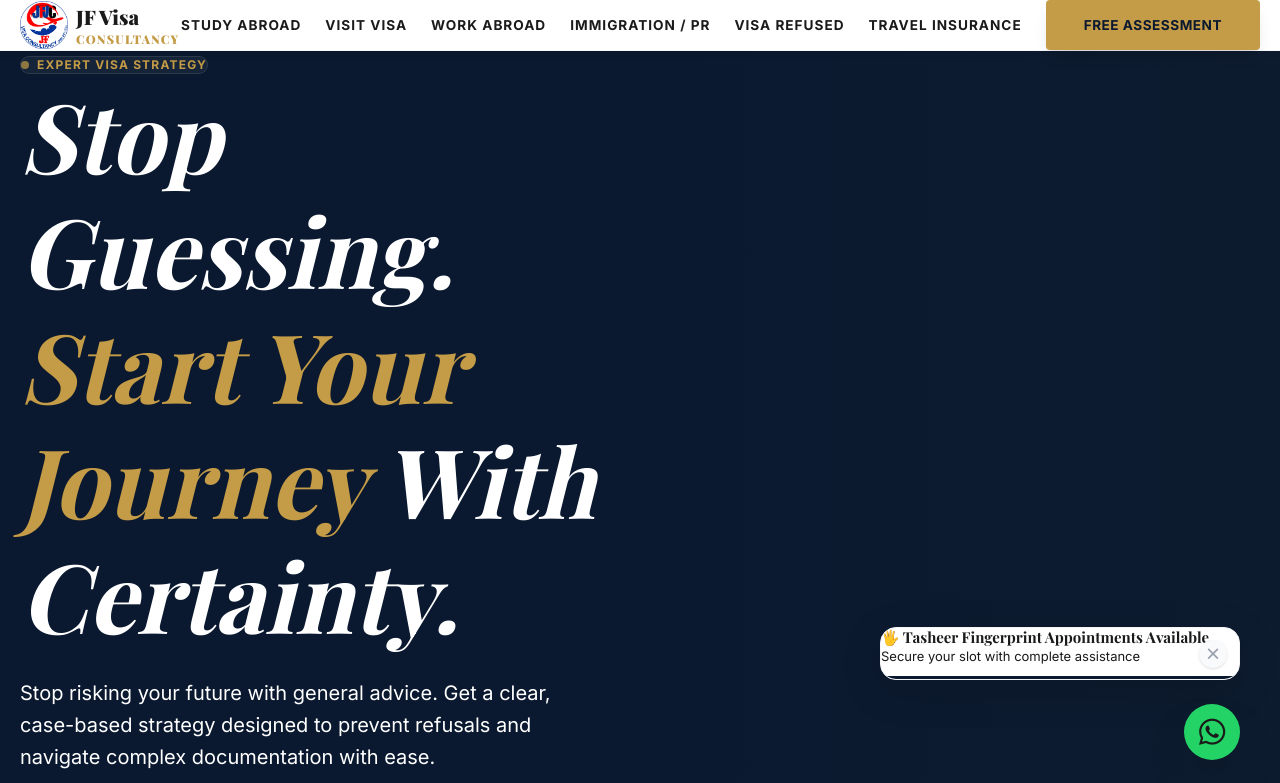
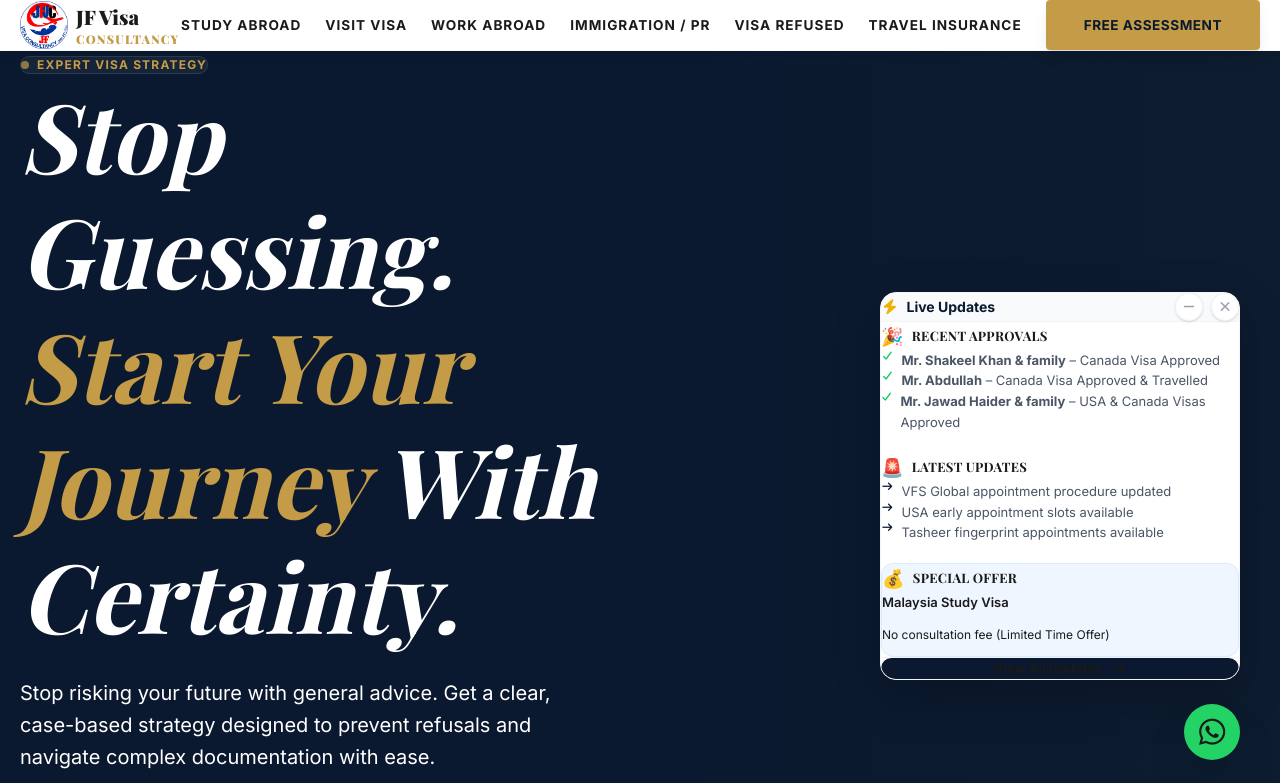
Before and after one commit to jfvisaconsultancy/antigravity-site, a Next.js app in the folder jf-visa-web/: page / in a window 1280 px wide. Shown: the top 783 px of the page. Built offline with nearby package versions, Linux system fonts and the light colour scheme; a web font is replaced by a local one.

Commit message:
refactor: convert SmartNotification into multi-section panel

```diff
--- a/jf-visa-web/components/SmartNotification.tsx
+++ b/jf-visa-web/components/SmartNotification.tsx
@@ -1,33 +1,11 @@
 'use client';
 
 import { useState, useEffect } from 'react';
-import { CONFIG } from '@/lib/config';
-
-type NotificationMessage = {
-    id: number;
-    title: string;
-    description: string;
-    icon: string;
-    link: string;
-};
-
-const MESSAGES: NotificationMessage[] = [
-    { id: 1, title: '🎉 Congratulations to Mr. Shakeel Khan & family', description: 'Canada Visa Approved — This Week', icon: '🎉', link: '/contact' },
-    { id: 2, title: '✈️ Mr. Abdullah successfully received Canada visa', description: 'and has already travelled this week', icon: '✈️', link: '/contact' },
-    { id: 3, title: '🎉 Congratulations to Mr. Asfand', description: 'Canada Visa Approved', icon: '🎉', link: '/contact' },
-    { id: 4, title: '🎉 Congratulations to Mr. Jawad Haider & family', description: 'USA & Canada Visas Approved', icon: '🎉', link: '/contact' },
-    { id: 5, title: '🚨 Update', description: 'VFS Global appointment procedure has been updated. Apply with correct process to avoid delays', icon: '🚨', link: '/contact' },
-    { id: 6, title: '🇺🇸 USA Visa Update', description: 'Early appointment slots now available. Limited availability — apply quickly', icon: '🇺🇸', link: '/contact' },
-    { id: 7, title: '📢 NAVTTC Test Appointments Available', description: 'Book your test slot with proper guidance', icon: '📢', link: '/contact' },
-    { id: 8, title: '🖐️ Tasheer Fingerprint Appointments Available', description: 'Secure your slot with complete assistance', icon: '🖐️', link: '/contact' },
-    { id: 9, title: '📄 Soft Skills Certificate Services Available', description: 'Required for selected visa categories', icon: '📄', link: '/contact' },
-    { id: 10, title: '🎓 Malaysia Study Visa', description: 'Apply without consultation fee (Limited Time Offer)', icon: '🎓', link: '/contact' },
-];
+import Link from 'next/link';
 
 export default function SmartNotification() {
     const [isVisible, setIsVisible] = useState(false);
-    const [message, setMessage] = useState<NotificationMessage | null>(null);
-    const [isHovered, setIsHovered] = useState(false);
+    const [isMinimized, setIsMinimized] = useState(false);
     const [shouldRender, setShouldRender] = useState(false);
 
     useEffect(() => {
@@ -35,9 +13,6 @@
         const hasShown = sessionStorage.getItem('jf_notification_shown');
         if (hasShown) return;
 
-        // Select random message
-        const randomMsg = MESSAGES[Math.floor(Math.random() * MESSAGES.length)];
-        setMessage(randomMsg);
         setShouldRender(true);
 
         // Show after 4 seconds delay
@@ -49,55 +24,125 @@
         return () => clearTimeout(showTimer);
     }, []);
 
-    useEffect(() => {
-        if (!isVisible || isHovered) return;
+    if (!shouldRender) return null;
 
-        // Auto-hide after 9 seconds of being visible
-        const hideTimer = setTimeout(() => {
-            setIsVisible(false);
-        }, 9000);
-
-        return () => clearTimeout(hideTimer);
-    }, [isVisible, isHovered]);
-
-    if (!shouldRender || !message) return null;
+    if (isMinimized) {
+        return (
+            <div
+                className={`fixed z-[1000] transition-transform duration-500 ease-in-out ${isVisible ? 'translate-x-0' : 'translate-x-[150%]'}
+                bottom-[140px] right-4 lg:bottom-[120px] lg:right-10`}
+            >
+                <button
+                    onClick={() => setIsMinimized(false)}
+                    className="bg-white rounded-full shadow-[0_5px_20px_rgba(0,0,0,0.15)] border border-gray-100 w-12 h-12 hover:shadow-[0_8px_25px_rgba(0,0,0,0.2)] transition-all flex items-center justify-center text-[var(--color-primary)]"
+                    aria-label="Expand notification"
+                >
+                    <i className="fa-solid fa-bell text-xl animate-pulse"></i>
+                    <span className="absolute top-0 right-0 w-3.5 h-3.5 bg-red-500 rounded-full border-2 border-white"></span>
+                </button>
+            </div>
+        );
+    }
 
     return (
         <div
             className={`fixed z-[1000] transition-transform duration-700 ease-in-out ${isVisible ? 'translate-x-0' : 'translate-x-[150%]'}
             bottom-[140px] right-4 w-[90vw] max-w-[360px]
             lg:bottom-[120px] lg:right-10`}
-            onMouseEnter={() => setIsHovered(true)}
-            onMouseLeave={() => setIsHovered(false)}
         >
-            <div className="bg-white rounded-2xl shadow-[0_10px_40px_rgba(0,0,0,0.15)] border border-gray-100 p-4 pl-5 relative overflow-hidden group hover:shadow-[0_15px_50px_rgba(0,0,0,0.2)] transition-shadow">
-                <a
-                    href={`https://wa.me/${CONFIG.whatsapp}`}
-                    target="_blank"
-                    rel="noopener noreferrer"
-                    className="flex gap-4 items-start"
-                >
-                    <div className="pr-6">
-                        <h4 className="font-bold text-gray-900 text-[15px] leading-tight mb-1.5">{message.title}</h4>
-                        <p className="text-gray-600 text-[13px] leading-snug">{message.description}</p>
+            <div className="bg-white rounded-2xl shadow-[0_15px_50px_rgba(0,0,0,0.2)] border border-gray-100 overflow-hidden flex flex-col max-h-[60vh] sm:max-h-[70vh]">
+
+                {/* Header */}
+                <div className="bg-gray-50 border-b border-gray-100 p-3 flex justify-between items-center sticky top-0 z-10">
+                    <div className="flex items-center gap-2 text-[var(--color-primary)] font-bold text-sm">
+                        <i className="fa-solid fa-bolt text-yellow-500"></i>
+                        <span>Live Updates</span>
                     </div>
-                </a>
+                    <div className="flex gap-2">
+                        <button
+                            onClick={() => setIsMinimized(true)}
+                            className="text-gray-400 hover:text-gray-800 bg-white hover:bg-gray-100 rounded-full w-7 h-7 flex items-center justify-center transition-colors shadow-sm border border-gray-100"
+                            aria-label="Minimize notification"
+                        >
+                            <i className="fa-solid fa-minus text-xs"></i>
+                        </button>
+                        <button
+                            onClick={() => setIsVisible(false)}
+                            className="text-gray-400 hover:text-gray-800 bg-white hover:bg-gray-100 rounded-full w-7 h-7 flex items-center justify-center transition-colors shadow-sm border border-gray-100"
+                            aria-label="Close notification"
+                        >
+                            <i className="fa-solid fa-xmark text-xs"></i>
+                        </button>
+                    </div>
+                </div>
 
-                {/* Close Button */}
-                <button
-                    onClick={(e) => {
-                        e.preventDefault();
-                        e.stopPropagation();
-                        setIsVisible(false);
-                    }}
-                    className="absolute top-3 right-3 text-gray-400 hover:text-gray-800 bg-gray-50 hover:bg-gray-200 rounded-full w-7 h-7 flex items-center justify-center transition-colors shadow-sm"
-                    aria-label="Close notification"
-                >
-                    <i className="fa-solid fa-xmark text-sm"></i>
-                </button>
+                {/* Content - Scrollable */}
+                <div className="p-4 overflow-y-auto custom-scrollbar flex flex-col gap-5" style={{ scrollbarWidth: 'thin' }}>
 
-                {/* Subtle Progress Bar for Auto-hide (Desktop only) */}
-                <div className={`absolute bottom-0 left-0 h-[3px] bg-primary transition-all duration-[9000ms] ease-linear hidden lg:block ${isVisible && !isHovered ? 'w-full' : 'w-0 duration-0'}`} style={{ backgroundColor: 'var(--color-primary)' }}></div>
+                    {/* SECTION 1 - RECENT APPROVALS */}
+                    <div>
+                        <h4 className="font-bold text-gray-900 text-[13px] mb-2 flex items-center gap-2 uppercase tracking-wide">
+                            <span className="text-lg">🎉</span> Recent Approvals
+                        </h4>
+                        <ul className="space-y-2 text-[13px] text-gray-600 pl-1">
+                            <li className="flex gap-2 items-start">
+                                <i className="fa-solid fa-check text-green-500 mt-1 text-[10px]"></i>
+                                <span><strong>Mr. Shakeel Khan & family</strong> – Canada Visa Approved</span>
+                            </li>
+                            <li className="flex gap-2 items-start">
+                                <i className="fa-solid fa-check text-green-500 mt-1 text-[10px]"></i>
+                                <span><strong>Mr. Abdullah</strong> – Canada Visa Approved & Travelled</span>
+                            </li>
+                            <li className="flex gap-2 items-start">
+                                <i className="fa-solid fa-check text-green-500 mt-1 text-[10px]"></i>
+                                <span><strong>Mr. Jawad Haider & family</strong> – USA & Canada Visas Approved</span>
+                            </li>
+                        </ul>
+                    </div>
+
+                    {/* SECTION 2 - LATEST UPDATES */}
+                    <div>
+                        <h4 className="font-bold text-gray-900 text-[13px] mb-2 flex items-center gap-2 uppercase tracking-wide">
+                            <span className="text-lg">🚨</span> Latest Updates
+                        </h4>
+                        <ul className="space-y-2 text-[13px] text-gray-600 pl-1">
+                            <li className="flex gap-2 items-start">
+                                <i className="fa-solid fa-arrow-right text-[var(--color-primary)] mt-1 text-[10px]"></i>
+                                <span>VFS Global appointment procedure updated</span>
+                            </li>
+                            <li className="flex gap-2 items-start">
+                                <i className="fa-solid fa-arrow-right text-[var(--color-primary)] mt-1 text-[10px]"></i>
+                                <span>USA early appointment slots available</span>
+                            </li>
+                            <li className="flex gap-2 items-start">
+                                <i className="fa-solid fa-arrow-right text-[var(--color-primary)] mt-1 text-[10px]"></i>
+                                <span>Tasheer fingerprint appointments available</span>
+                            </li>
+                        </ul>
+                    </div>
+
+                    {/* SECTION 3 - SPECIAL OFFER */}
+                    <div className="bg-blue-50 border border-blue-100 rounded-xl p-3">
+                        <h4 className="font-bold text-blue-900 text-[13px] mb-1 flex items-center gap-2 uppercase tracking-wide">
+                            <span className="text-lg">💰</span> Special Offer
+                        </h4>
+                        <p className="text-[13px] text-blue-800 font-semibold mb-1">Malaysia Study Visa</p>
+                        <p className="text-[12px] text-blue-600 leading-snug">No consultation fee (Limited Time Offer)</p>
+                    </div>
+
+                </div>
+
+                {/* Footer CTA */}
+                <div className="p-3 border-t border-gray-100 bg-white">
+                    <Link
+                        href="/contact"
+                        className="flex items-center justify-center gap-2 w-full py-3 text-center bg-[var(--color-primary)] text-white text-[13px] font-bold rounded-xl hover:opacity-90 active:scale-[0.98] transition-all shadow-md"
+                    >
+                        View All Updates
+                        <i className="fa-solid fa-arrow-right"></i>
+                    </Link>
+                </div>
+
             </div>
         </div>
     );
```
